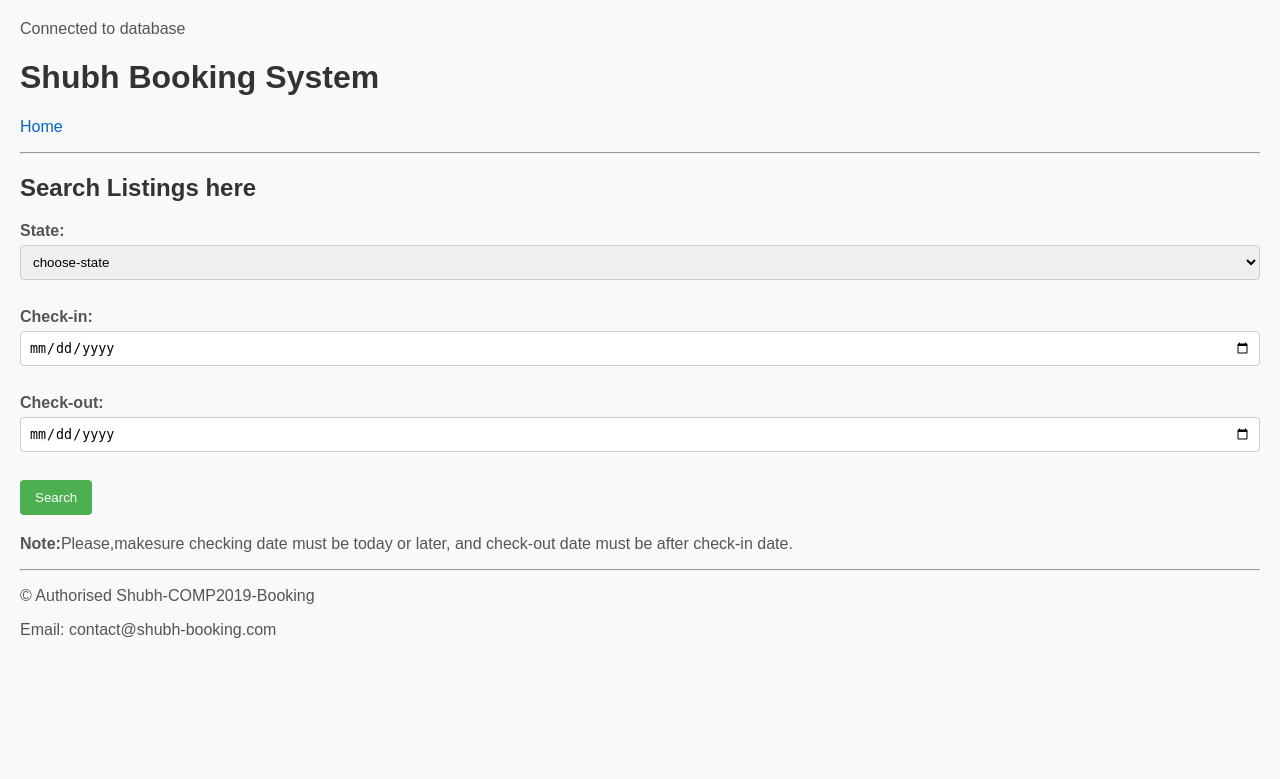
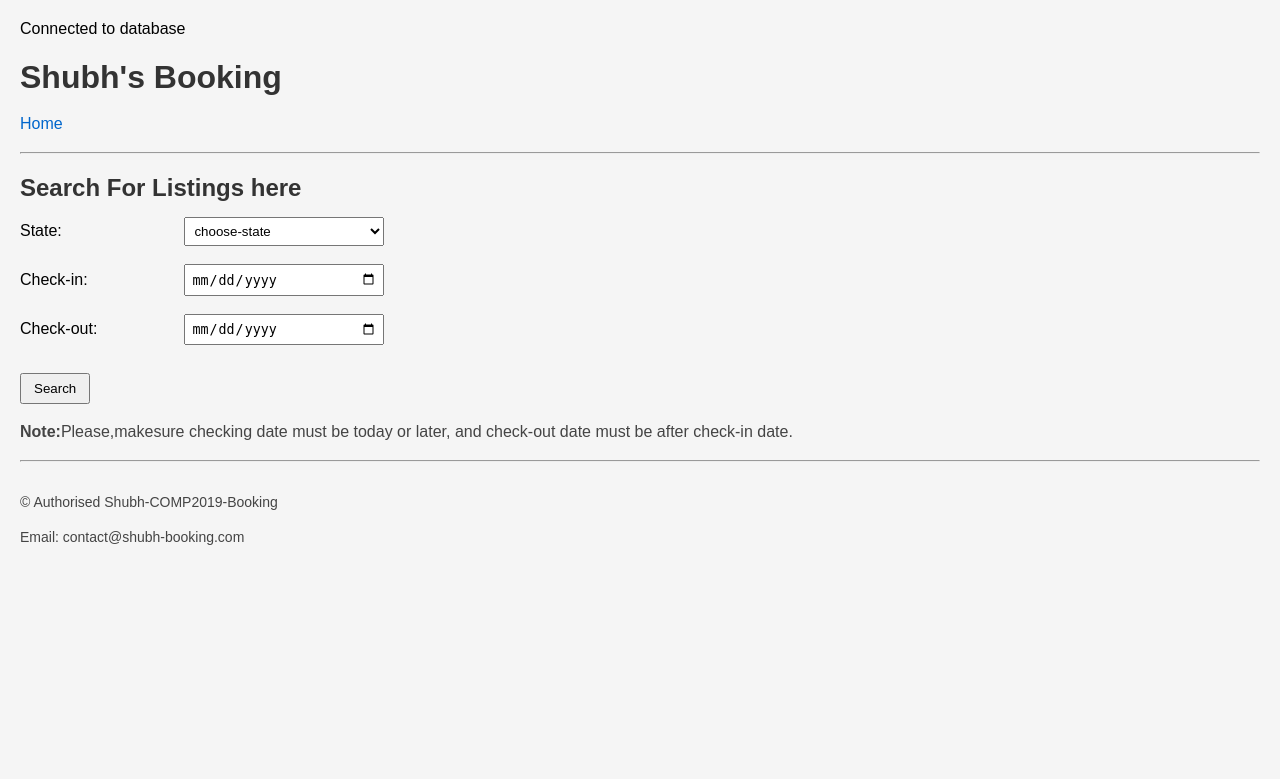
Before and after one commit to SHUBHJITENDRABHAIPRAJAPATI/COMP-2019-Project-2, a PHP site: page / in a window 1280 px wide. Shown: the top 779 px of the page. Run offline with PHP 8.4, Linux system fonts and the light colour scheme; data that the repository does not hold is empty.

Commit message:
php project to submit

```diff
--- a/db-conn.php
+++ b/db-conn.php
@@ -1,6 +1,7 @@
 <?php
 //Shubh Prajapati's DB connection
 // database connection
+//db connection used same as project-1
 $host = "localhost";
 $user = "root";
 $pass = "";
--- a/index.php
+++ b/index.php
@@ -6,12 +6,21 @@ include "templates/header.php";
 //get today's date
 $today = date("Y-m-d");
 
-// fetch all states for the dropdown(from states table)
+// fetching all states for the dropdown(from states table)
 $stmt = $pdo->prepare("SELECT id, name FROM states ORDER BY name");
 $stmt->execute();
 $states = $stmt->fetchAll();
+
+//displaying the search form
 ?>
-<h2>Search Listings here</h2>
+
+
+
+
+
+
+
+<h2>Search For Listings here</h2>
 
 <form action="results.php" method="get">
   <label for="state_id">State:</label>
@@ -24,14 +33,20 @@ $states = $stmt->fetchAll();
   <br><br>
 
   <label for="checkin">Check-in:</label>
+
   <input type="date" id="checkin" name="checkin" min="<?php echo $today; ?>" required>
-  <br><br>
+
+  <br>
+  <br>
 
   <label for="checkout">Check-out:</label>
   <input type="date" id="checkout" name="checkout" min="<?php echo $today; ?>" required>
-  <br><br>
+
+  <br>
+  <br>
 
   <button type="submit">Search</button>
+
 </form>
 
 <p><strong>Note:</strong>Please,makesure checking date must be today or later, and check-out date must be after check-in date.</p>
--- a/templates/header.php
+++ b/templates/header.php
@@ -7,7 +7,7 @@
 </head>
 <body>
   <header>
-    <h1>Shubh Booking System</h1>
+    <h1>Shubh's Booking</h1>
     <p><a href="index.php">Home</a></p>
     <hr>
   </header>
--- a/templates/style.css
+++ b/templates/style.css
@@ -1,48 +1,73 @@
-body{
+
+body {
     font-family: Arial, sans-serif;
+    background-color: whitesmoke;
     margin: 20px;
-    background-color: #f9f9f9;
-    color: #555;}
+    padding: 0;
+}
+
+
 h1, h2, h3 {
-    color: #333;
+    color: #333333;
+
+    font-family: Arial, Helvetica, sans-serif;
+    font-style: normal;
+
+
+    margin-bottom: 10px;}
+
+p {
+    color: #444444;
+    line-height: 1.5;
 }
+
 a {
     color: #0066cc;
     text-decoration: none;
 }
+
 a:hover {
     text-decoration: underline;
+    color: #0066cc;
 }
+
 form {
-    margin-bottom: 20px;
+    margin-top: 15px;
+    margin-bottom: 15px;
 }
+
 label {
-    display: block;
+    display: inline-block;
+    width: 160px;
     margin-bottom: 5px;
-    font-weight: bold;
 }
-input[type="text"], input[type="date"], select {
-    width: 100%;
-    padding: 8px;
-    margin-bottom: 10px;
-    border: 1px solid #ccc;
-    border-radius: 4px;
-    box-sizing: border-box;
+
+
+
+
+input[type="text"],
+input[type="number"],
+input[type="date"],
+select {
+    padding: 5px;
+    width: 200px;
 }
-input[type="submit"], button {
-    background-color: #4CAF50;
-    color: white;
-    padding: 10px 15px;
-    border: none;
-    border-radius: 4px;
-    cursor: pointer;
+
+button {
+    padding: 6px 12px;
+    margin-top: 10px;
 }
-input[type="submit"]:hover, button:hover {
-    background-color: #45a049;
+
+.listing {
+    border: 1px solid #cccccc;
+    padding: 10px;
+    margin-bottom: 15px;
+    background-color: #f9f9f9;
+    color: black;
 }
-.listing {
-    border: 1px solid #ddd;
-    padding: 10px;
-    margin-bottom: 10px;
-    background-color: #fff;
+
+footer {
+    margin-top: 30px;
+    font-size: 14px;
+    color: #777777;
 }
```
Also changed, not shown: book.php (+23 -25 lines), confirm.php (+7 -15 lines), results.php (+15 -15 lines).
